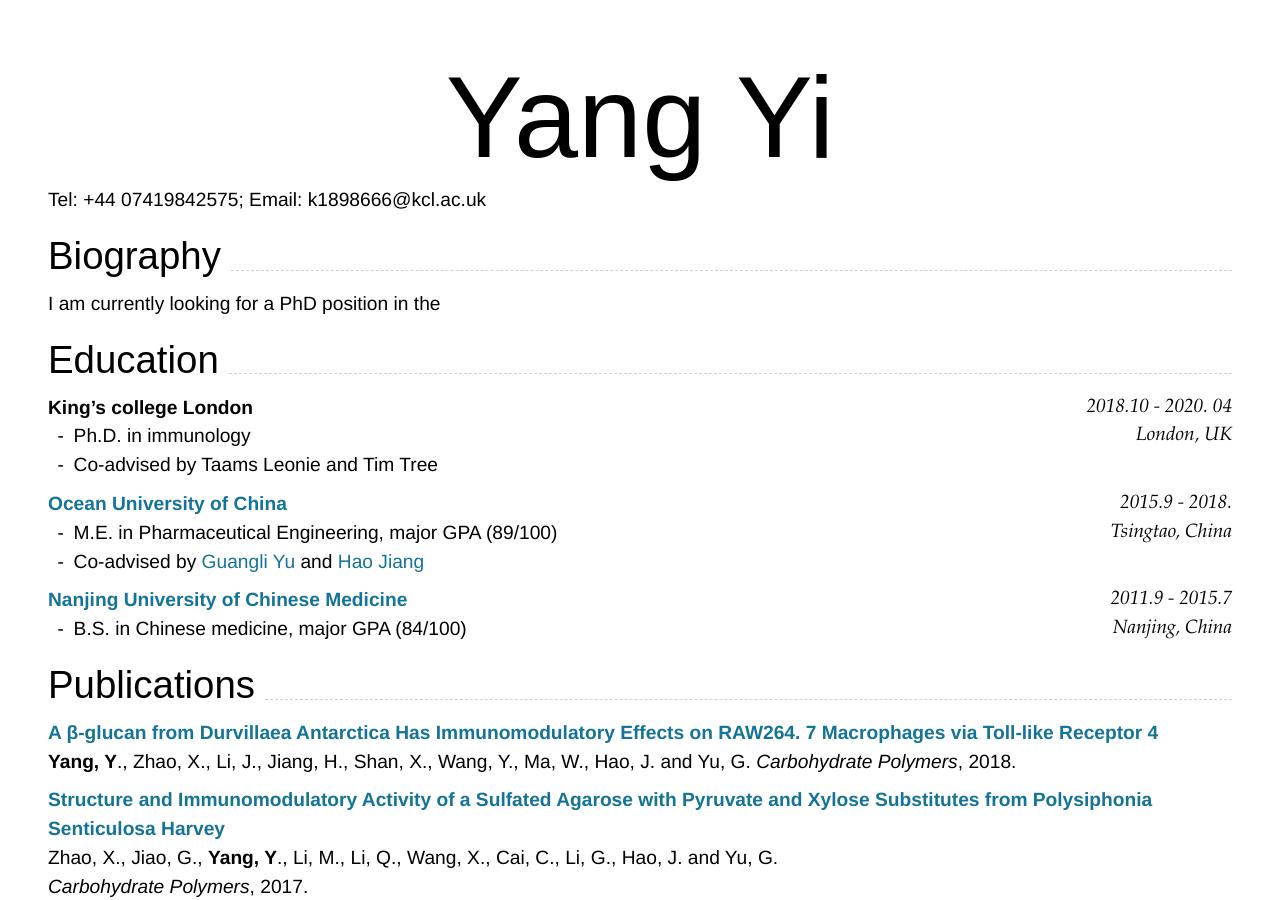
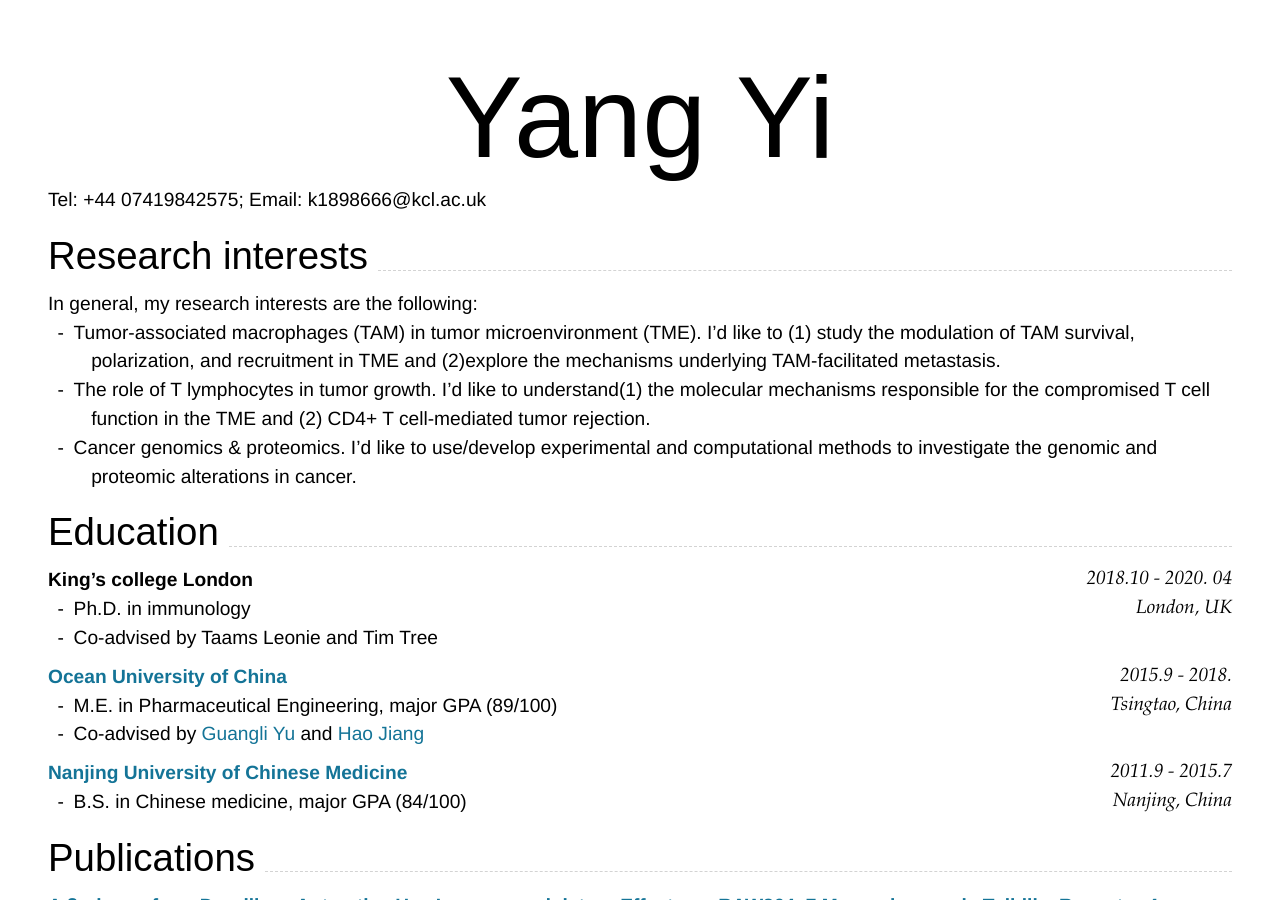
Before and after one commit to yiyiyi1992/Resume, a Jekyll site: the page built from index.md, in a window 1280 px wide and 900 px high. Built offline with Jekyll 4.4.1, drawn with Linux system fonts in a browser that asks for light colours; nearby versions of some CDN libraries.

Commit message:
Update index.md

```diff
--- a/index.md
+++ b/index.md
@@ -8,8 +8,12 @@ email:
 
 # Yang Yi
   Tel: +44 07419842575; Email: k1898666@kcl.ac.uk
-## Biography
-I am currently looking for a PhD position in the
+
+## Research interests
+ In general, my research interests are the following:
+1.	Tumor-associated macrophages (TAM) in tumor microenvironment (TME). I’d like to (1) study the modulation of TAM survival, polarization, and recruitment in TME and (2)explore the mechanisms underlying TAM-facilitated metastasis.
+2.	The role of T lymphocytes in tumor growth. I’d like to understand(1) the molecular mechanisms responsible for the compromised T cell function in the TME and (2) CD4+ T cell-mediated tumor rejection.
+3.	Cancer genomics & proteomics. I’d like to use/develop experimental and computational methods to investigate the genomic and proteomic alterations in cancer.
 
 
 ## Education
```
